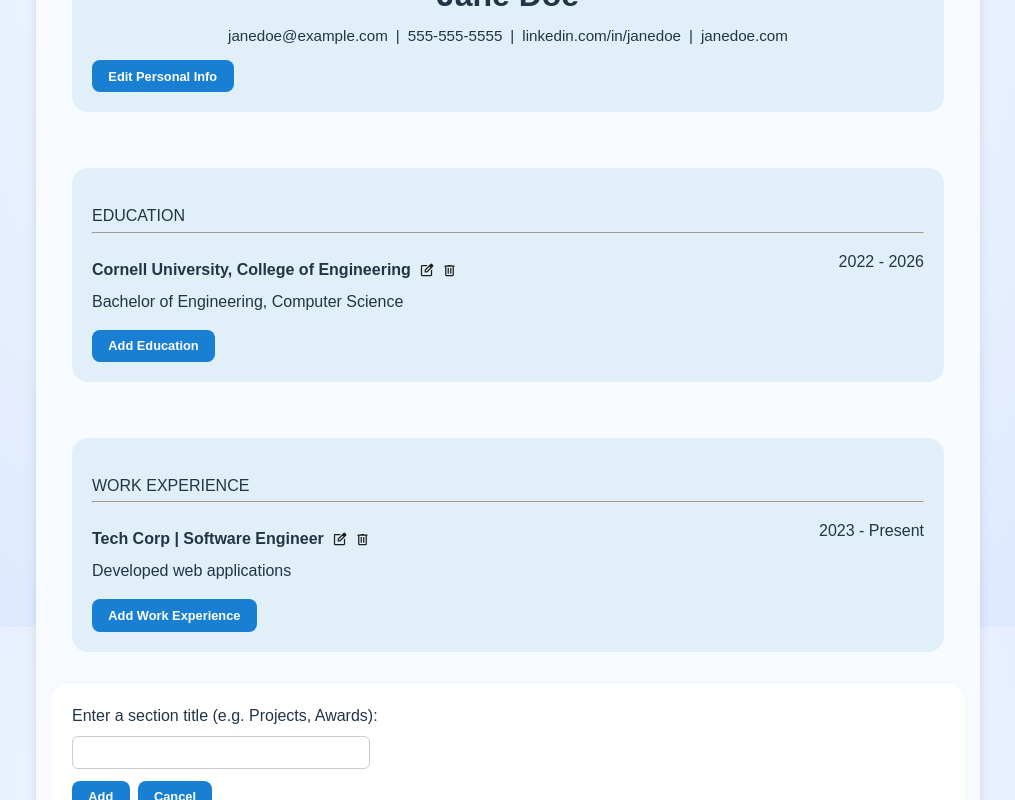
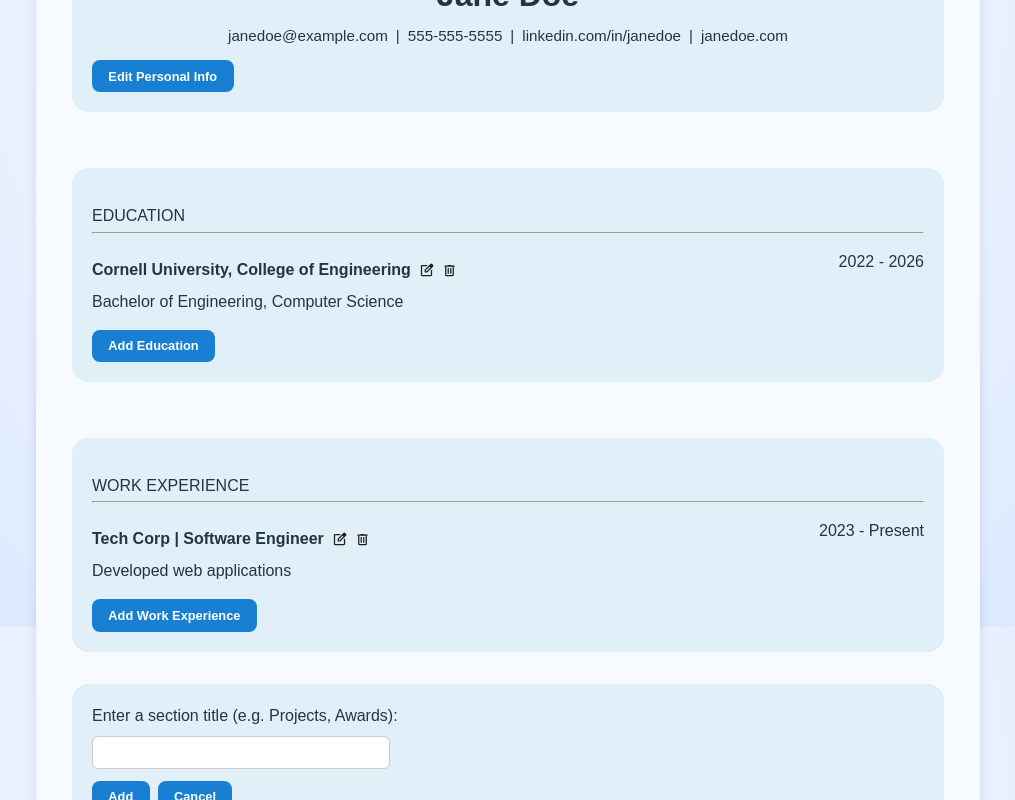
Before and after one commit to lm010604/cv-application, a React (Vite) app: page / in a window 1280 px wide. Both pictures are taken after a click on the button "Add a Section". Shown: the part 173-973 px from the top of the page, without its empty margins (148-1163 px from the left). Built offline with nearby package versions, Linux system fonts and the light colour scheme.

Commit message:
Moved add section button

```diff
--- a/src/App.css
+++ b/src/App.css
@@ -37,7 +37,8 @@ body {
 
 .add-actions {
   display: flex;
-  justify-content: flex-end;
+  justify-content: flex-start;
+  margin-left: 40px;
   margin-bottom: 16px;
 }
 
--- a/src/App.jsx
+++ b/src/App.jsx
@@ -107,7 +107,10 @@ function App() {
               display: "flex",
               flexDirection: "column",
               gap: "8px",
-              alignItems: "flex-",
+              alignItems: "flex-start",
+              marginLeft: "20px",
+              marginRight: "20px",
+              backgroundColor: "rgb(225, 239, 248)"
             }}
           >
             <label htmlFor="newSectionTitle">
@@ -124,6 +127,7 @@ function App() {
                 border: "1px solid #ccc",
                 borderRadius: "6px",
                 width: "280px",
+
               }}
             />
             <div style={{ display: "flex", gap: "8px", marginTop: "4px" }}>
```
